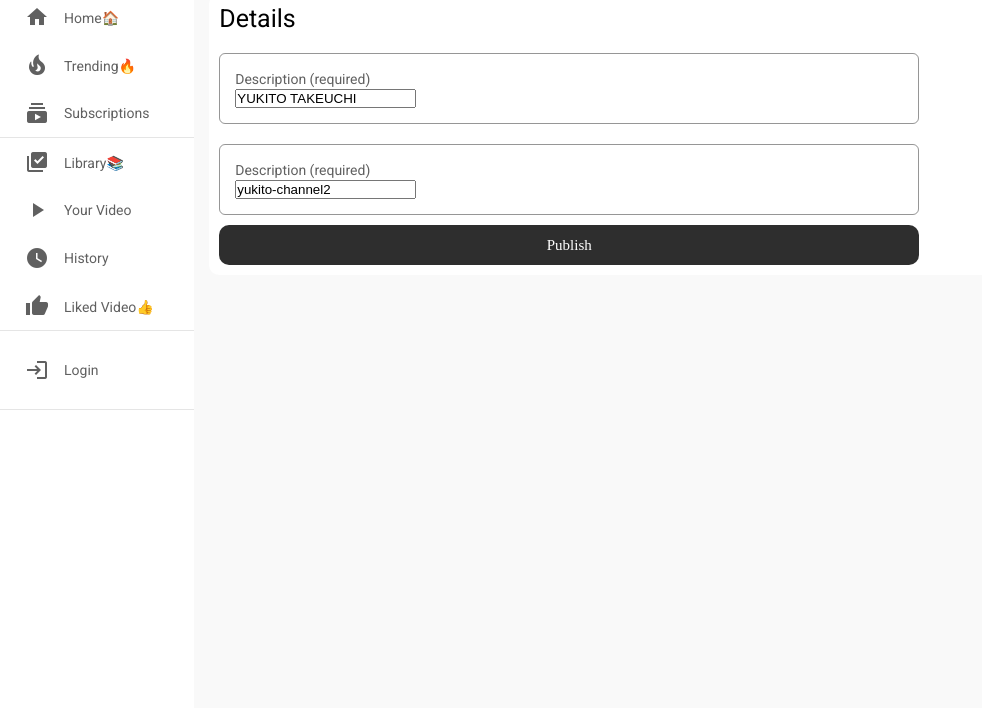
After one commit to ajdjaiuoapooiad/django-ytpj-orj, a Django app: page /c/edit-channel/1/ in a window 1280 px wide. The commit adds this page. Shown: the part 92-800 px from the top of the page, without its empty margins (0-982 px from the left). Run offline with Django 4.2, Linux system fonts and the light colour scheme; data comes from the database, SQL or seed files in the repository; both versions use the stored data as it was after the commit; parts of the project's set-up code (start-up, migrations or seed data) failed here and were passed over; some libraries are stand-ins or nearby versions.

Commit message:
channel-edit ok

```diff
--- a/channel/forms.py
+++ b/channel/forms.py
@@ -1,7 +1,7 @@
 
 from django import forms
 
-from channel.models import Community, CommunityComment
+from channel.models import Channel, Community, CommunityComment
 from core.models import Video
 
 
@@ -32,3 +32,12 @@ class CommunityCreateForm(forms.ModelForm):
             'content',
             'image',
         ]
+
+class ChannelEditForm(forms.ModelForm):
+
+    class Meta:
+        model=Channel
+        fields=[
+            'full_name',
+            'channel_name',
+        ]
--- a/channel/urls.py
+++ b/channel/urls.py
@@ -19,9 +19,6 @@ urlpatterns = [
 
 
 
-
-
-
     # Comment
     path("channel/<int:community_id>/create-comment/",views.create_comment,name='create-comment'),
     path("channel/<int:community_id>/<int:comment_id>/",views.delete_comment,name='delete-comment'),
@@ -34,4 +31,6 @@ urlpatterns = [
     path('channel/edit-video/<channel_id>/<video_id>/',views.video_edit,name='video-edit'),
     path('channel/delete-video/<video_id>/',views.video_delete,name='video-delete'),
 
+
+    path('edit-channel/<channel_id>/',views.edit_channel,name='edit-channel')
 ]
--- a/channel/views.py
+++ b/channel/views.py
@@ -2,7 +2,7 @@ from multiprocessing import context
 from django.http import HttpResponse, HttpResponseRedirect
 from django.shortcuts import get_object_or_404, redirect, render
 
-from channel.forms import CommunityCreateForm, VideoCreateForm
+from channel.forms import ChannelEditForm, CommunityCreateForm, VideoCreateForm
 from channel.models import Channel, Community, CommunityComment
 from core.models import  Video
 from django.contrib.auth.decorators import login_required
@@ -275,3 +275,29 @@ def video_delete(request,video_id):
         return redirect('index')
     else:
         return HttpResponse('You are not allowed to delete this video')
+
+
+
+
+def edit_channel(request,channel_id):
+    user=request.user
+    channel=Channel.objects.get(id=channel_id)
+
+    if request.method == 'POST':
+        form=ChannelEditForm(request.POST,request.FILES,instance=channel)
+
+        if form.is_valid():
+            new_form=form.save(commit=False)
+            new_form.channel=channel
+            new_form.save()
+            messages.success(request,'Community editted successfully!')
+            return redirect('channel-profile',channel.id)
+    else:
+        form=ChannelEditForm(instance=channel)
+
+    context={
+        'form': form,
+    }
+
+
+    return render(request,'channel/channe_edit.html',context)
--- a/templates/base.html
+++ b/templates/base.html
@@ -50,8 +50,8 @@
 
             {% endif %}
 
-            <i class="material-icons display-this">notifications</i>
-
+            <a href="{% url 'edit-channel' request.user.channel.id %}"><i class="material-icons display-this">notifications</i>
+</a>
             {% if request.user.is_authenticated %}
             <a href="{% url 'channel-profile' request.user.channel.id %}"><i id="drop-down" class="material-icons display-this">account_circle</i></a>
             {% else %}
--- /dev/null
+++ b/templates/channel/channe_edit.html
@@ -0,0 +1,69 @@
+{% extends 'base.html' %}
+{% load static %}
+
+
+{% block style %}
+<link rel="stylesheet" href="{% static 'css/style.css' %}" type="text/css">
+<link rel="stylesheet" href="{% static 'css/channel-community.css' %}" type="text/css">
+<link rel="stylesheet" href="{% static 'css/channel.css' %}" type="text/css">
+<link rel="stylesheet" href="{% static 'css/channel-upload.css' %}" type="text/css">
+{% endblock style %}
+
+
+
+
+
+
+{% block content %}
+
+<div class="mainBody">
+    {% include 'partials/sidebar.html' %}
+    <div class="videos">
+        <div>
+        </div>
+
+
+
+
+        <form action="" method="POST" enctype="multipart/form-data">
+            {% csrf_token %}
+
+            <div class="upload-content">
+                <div class="left-video">
+                    <h4>Details</h4>
+                    <div class="error">
+                        <strong>{{ form.errors }}</strong>
+                    </div>
+
+                    <div class="desc-div">
+                        <span>Description (required) <span id="desc-count"></span> </span> <br>
+                        <!-- <textarea name="" id="description" onkeyup="desc_validate()"></textarea> -->
+                        {{form.full_name}}
+                    </div>
+
+                    <div class="desc-div">
+                        <span>Description (required) <span id="desc-count"></span> </span> <br>
+                        <!-- <textarea name="" id="description" onkeyup="desc_validate()"></textarea> -->
+                        {{form.channel_name}}
+                    </div>
+
+
+
+
+                    <div class="upload-btn-div">
+                        <button type="submit" class="upload-btn">Publish</button>
+                    </div>
+                </div>
+
+            </div>
+        </form>
+
+
+
+
+
+
+    </div>
+</div>
+
+{% endblock content %}
```
Also changed, not shown: db.sqlite3.
